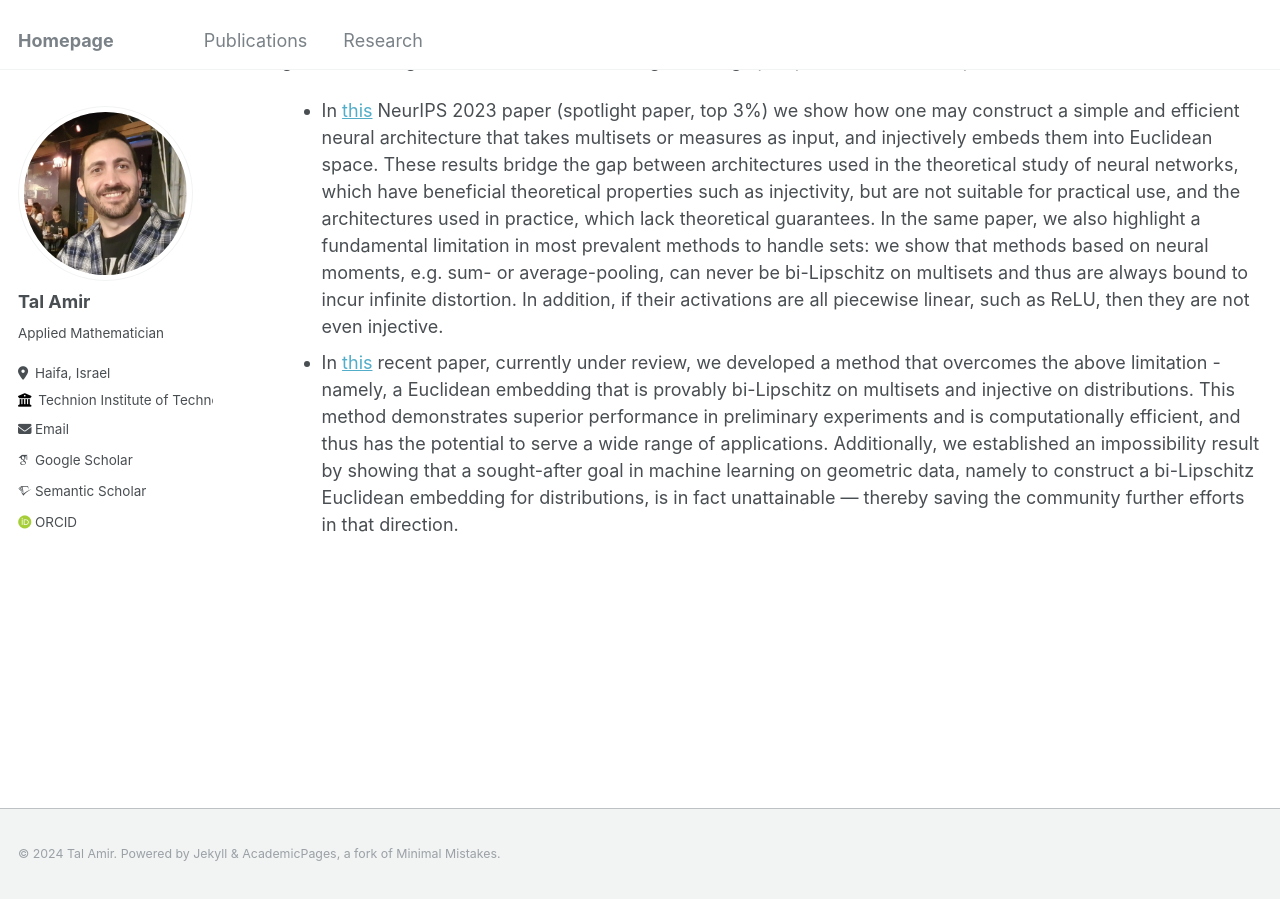
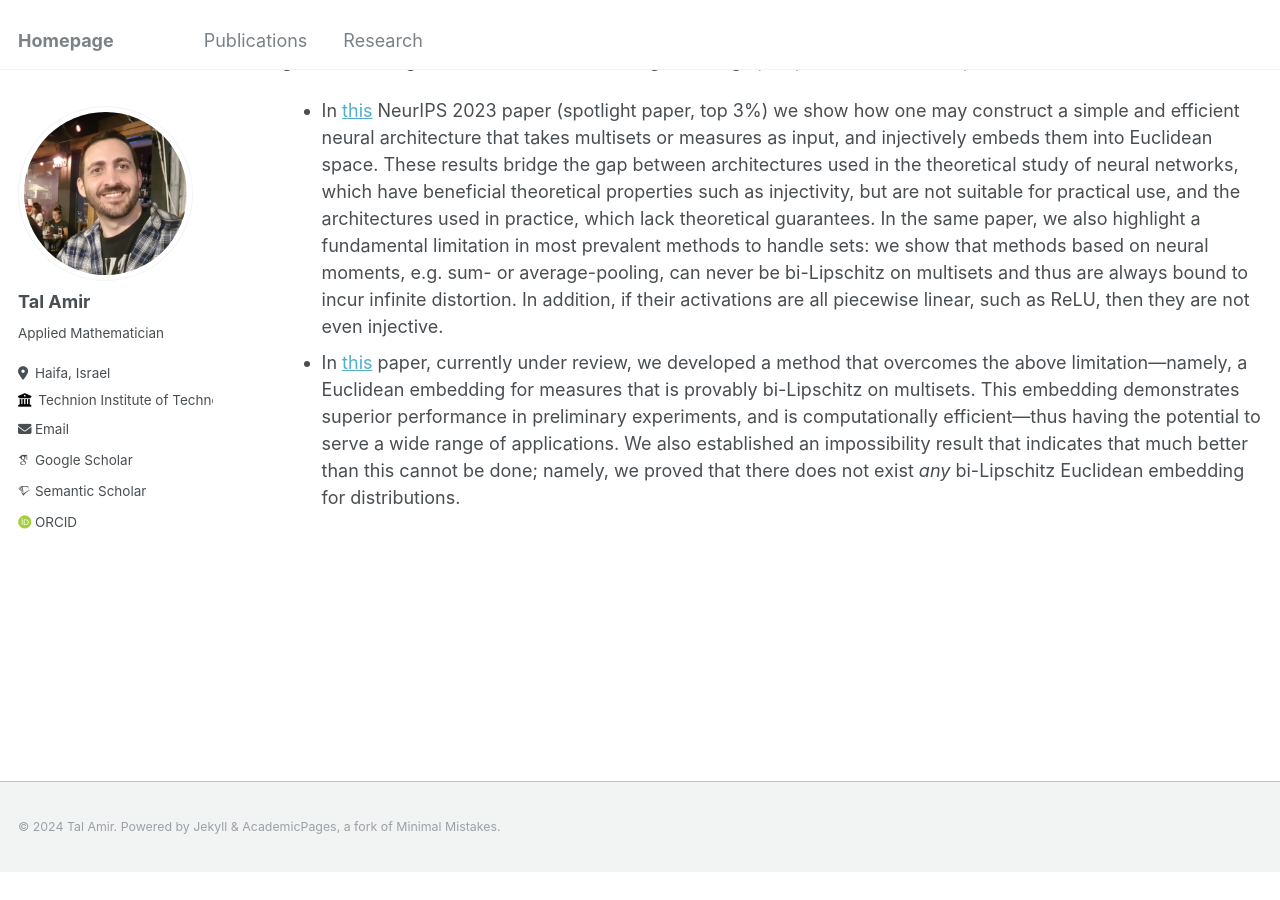
Before and after one commit to tal-amir/tal-amir.github.io, a Jekyll site: the page built from _pages/research.md, in a window 1280 px wide and 900 px high, scrolled down 654 px. Built offline with Jekyll 4.4.1, drawn with Linux system fonts in a browser that asks for light colours; some web fonts are replaced; after the commit the page ends 1527 px from its top, so only the background shows below that.

Commit message:
Update research.md

```diff
--- a/_pages/research.md
+++ b/_pages/research.md
@@ -20,4 +20,4 @@ Thus, to unlock the full potential of deep learning for these types of data, it
 Our group's efforts have already produced several papers published in top-tier venues, with some presenting groundbreaking results and solutions to long-standing open problems. For example:
 
 - In [this](https://tal-amir.github.io/publication/2023-12%20Neural%20Injective%20Functions) NeurIPS 2023 paper (spotlight paper, top 3%) we show how one may construct a simple and efficient neural architecture that takes multisets or measures as input, and injectively embeds them into Euclidean space. These results bridge the gap between architectures used in the theoretical study of neural networks, which have beneficial theoretical properties such as injectivity, but are not suitable for practical use, and the architectures used in practice, which lack theoretical guarantees. In the same paper, we also highlight a fundamental limitation in most prevalent methods to handle sets: we show that methods based on neural moments, e.g. sum- or average-pooling, can never be bi-Lipschitz on multisets and thus are always bound to incur infinite distortion. In addition, if their activations are all piecewise linear, such as ReLU, then they are not even injective.
-- In [this](https://tal-amir.github.io/publication/2024-05%20Fourier%20Sliced-Wasserstein%20Embedding) recent paper, currently under review, we developed a method that overcomes the above limitation - namely, a Euclidean embedding that is provably bi-Lipschitz on multisets and injective on distributions. This method demonstrates superior performance in preliminary experiments and is computationally efficient, and thus has the potential to serve a wide range of applications. Additionally, we established an impossibility result by showing that a sought-after goal in machine learning on geometric data, namely to construct a bi-Lipschitz Euclidean embedding for distributions, is in fact unattainable — thereby saving the community further efforts in that direction.
+- In [this](https://tal-amir.github.io/publication/2024-05%20Fourier%20Sliced-Wasserstein%20Embedding) paper, currently under review, we developed a method that overcomes the above limitation—namely, a Euclidean embedding for measures that is provably bi-Lipschitz on multisets. This embedding demonstrates superior performance in preliminary experiments, and is computationally efficient—thus having the potential to serve a wide range of applications. We also established an impossibility result that indicates that much better than this cannot be done; namely, we proved that there does not exist _any_ bi-Lipschitz Euclidean embedding for distributions.
```
